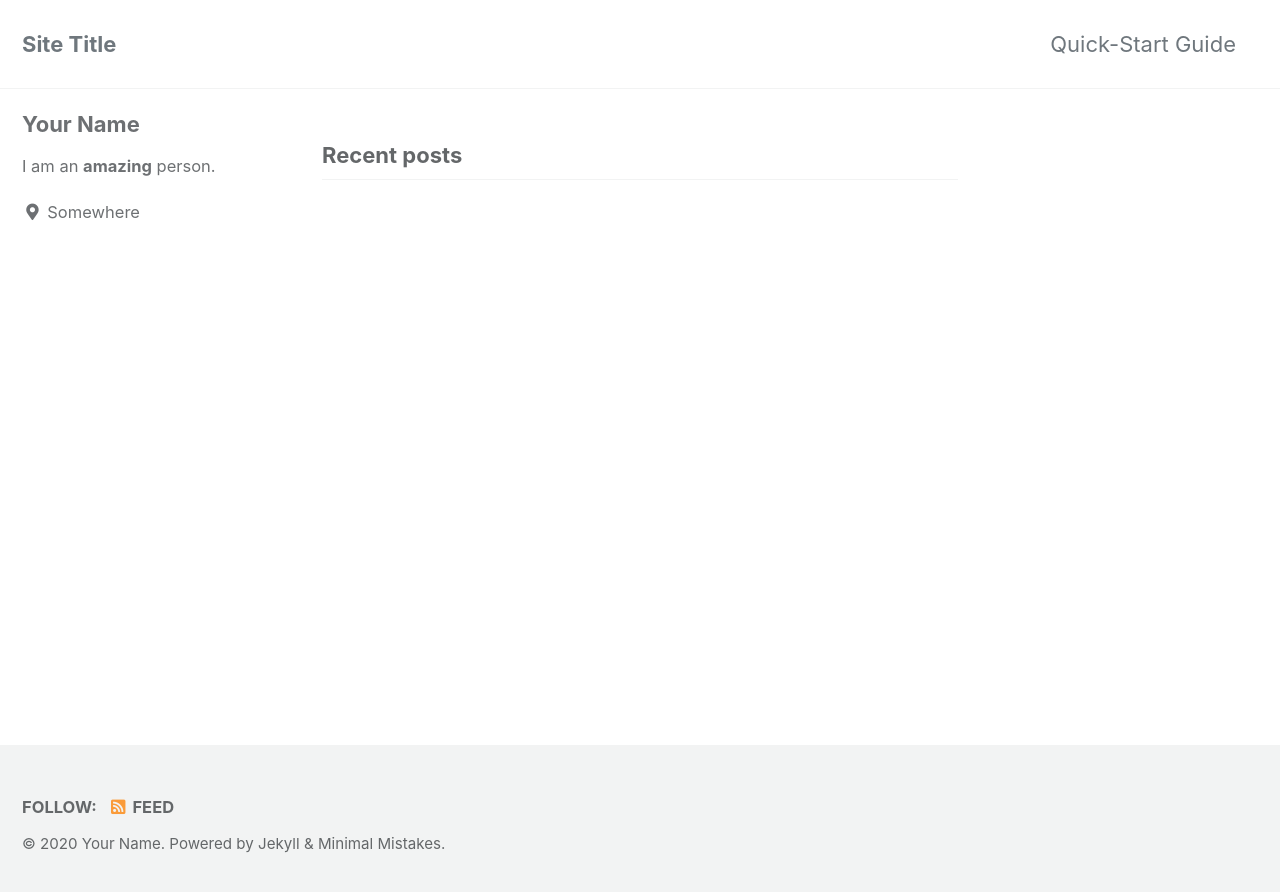
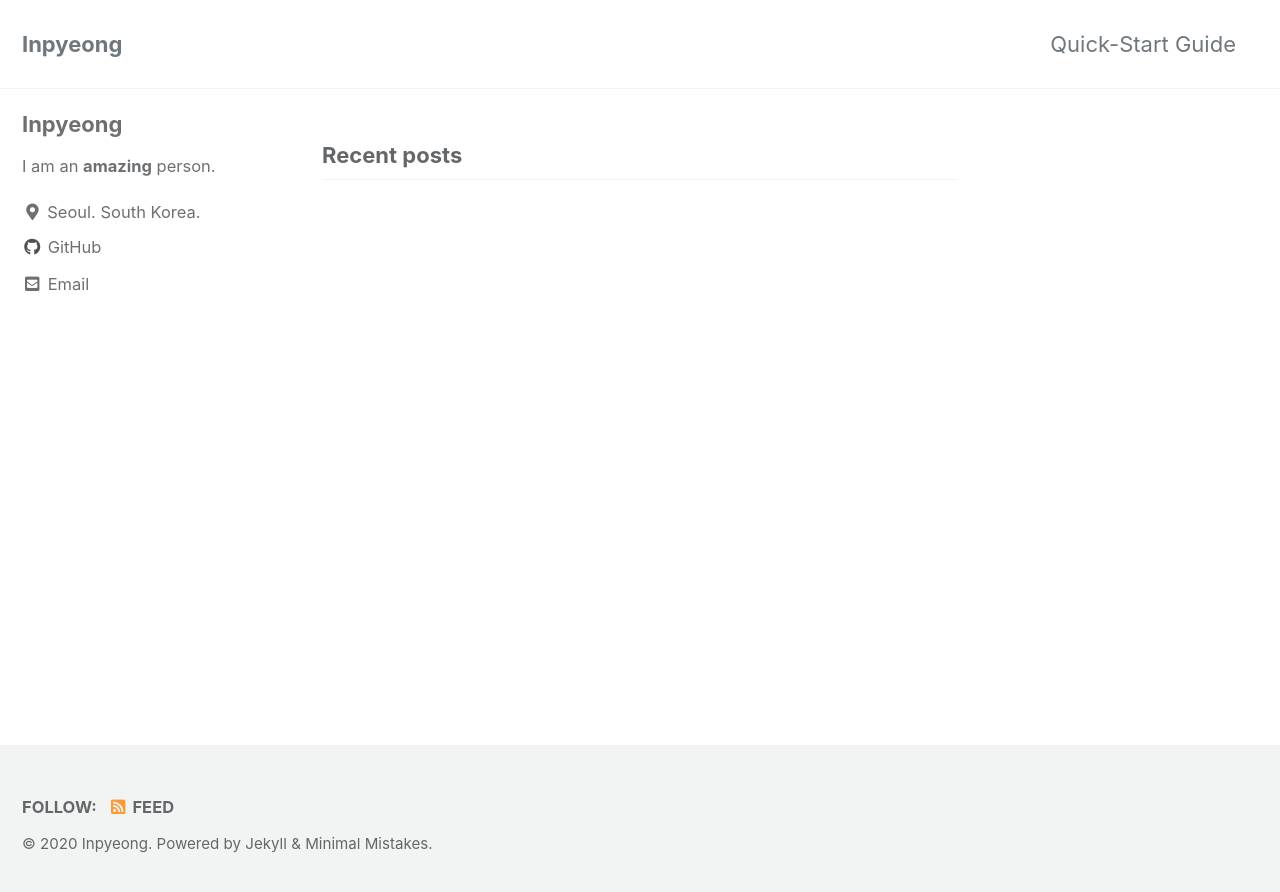
Before and after one commit to inpyeong/inpyeong.github.io, a Jekyll site: the page built from index.html, in a window 1280 px wide. Shown: the top 892 px of the page. Built offline with Jekyll 4.4.1, drawn with Linux system fonts in a browser that asks for light colours; cached includes are drawn as plain includes; the list of posts is cut into pages by our own code.

Commit message:
Update _config.yml

```diff
--- a/_config.yml
+++ b/_config.yml
@@ -16,10 +16,10 @@ minimal_mistakes_skin    : "default" # "air", "aqua", "contrast", "dark", "dirt"
 
 # Site Settings
 locale                   : "en-US"
-title                    : "Site Title"
+title                    : "Inpyeong"
 title_separator          : "-"
 subtitle                 : # site tagline that appears below site title in masthead
-name                     : "Your Name"
+name                     : "Inpyeong"
 description              : "An amazing website."
 url                      : # the base hostname & protocol for your site e.g. "https://mmistakes.github.io"
 baseurl                  : # the subpath of your site, e.g. "/blog"
@@ -93,15 +93,15 @@ analytics:
 
 # Site Author
 author:
-  name             : "Your Name"
+  name             : "Inpyeong"
   avatar           : # path of avatar image, e.g. "/assets/images/bio-photo.jpg"
   bio              : "I am an **amazing** person."
-  location         : "Somewhere"
-  email            :
+  location         : "Seoul. South Korea."
+  email            : "jinipyung@gmail.com"
   links:
     - label: "Email"
       icon: "fas fa-fw fa-envelope-square"
-      # url: "mailto:your.name@email.com"
+      # url: "mailto:jinipyung@gmail.com"
     - label: "Website"
       icon: "fas fa-fw fa-link"
       # url: "https://your-website.com"
@@ -113,7 +113,7 @@ author:
       # url: "https://facebook.com/"
     - label: "GitHub"
       icon: "fab fa-fw fa-github"
-      # url: "https://github.com/"
+      url: "https://github.com/inpyeong"
     - label: "Instagram"
       icon: "fab fa-fw fa-instagram"
       # url: "https://instagram.com/"
```
